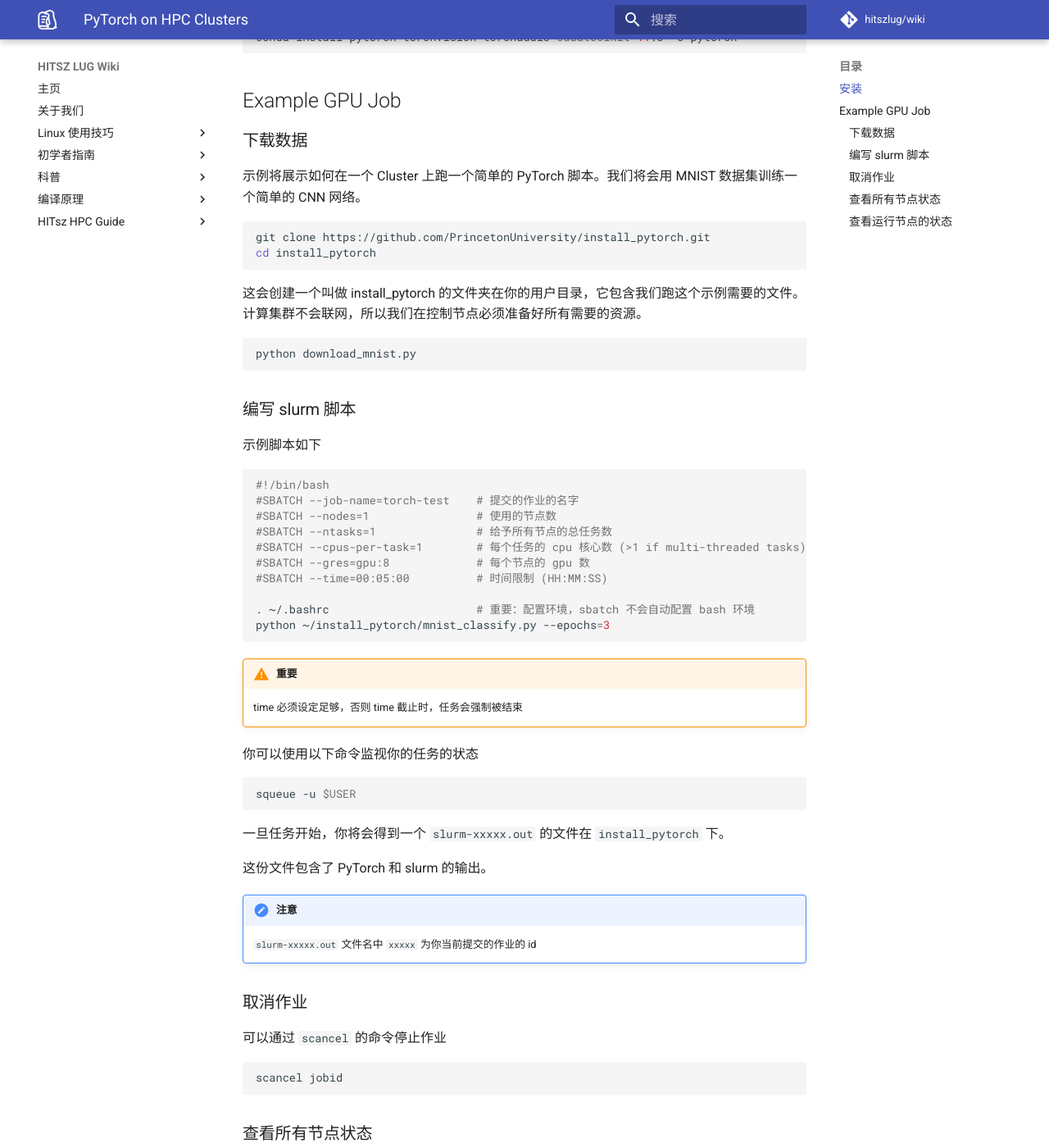
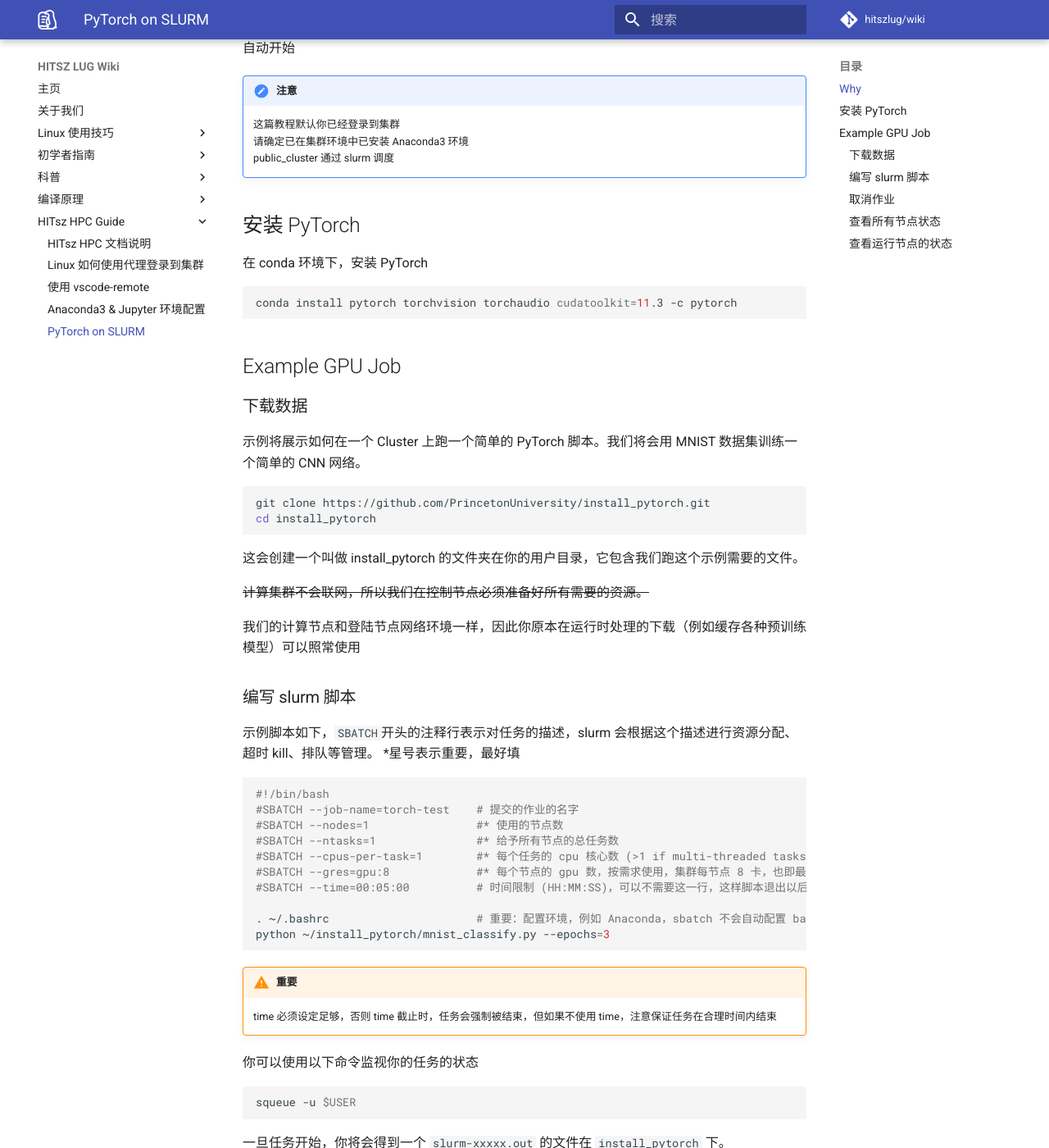
Before and after one commit to hitszosa/wiki, an MkDocs documentation site: the page built from docs/hpc-doc/pytorch.md, in a window 1280 px wide and 1400 px high, scrolled down 461 px. Shown: the whole window at 82% size. Built offline with MkDocs 1.6.1 and Material for MkDocs 9.7.7, drawn with Linux system fonts in a browser that asks for light colours; comment, search, counter and statistics services are not loaded; some of the changed text lies outside the part shown.

Commit message:
feat: add inplace anaconda & fix misinfo

````diff
--- a/docs/hpc-doc/pytorch.md
+++ b/docs/hpc-doc/pytorch.md
@@ -1,8 +1,17 @@
-# PyTorch on HPC Clusters
+# PyTorch on SLURM
+
+本文是在`public_cluster`上通过`SLURM`运行基于 PyTorch 编写的深度学习任务的教程
 
 > 参考来自 [Princeton Research Computing](https://researchcomputing.princeton.edu/support/knowledge-base/pytorch) 的文章
 
-## 安装
+## Why
+
+可能有同学已经发现了，使用开虚拟机的方式使用集群有诸多不便之处，虽然卡资源是独享的随时可以使用，但是有的时候无法分配到资源，这是因为集群资源不多，有的同学申请了虚拟机仅做测试用，并不实际运行任务，但是忘记了退出或者说想过段时间再用，就没有删除，导致资源利用率低。所以我们推荐大家使用`SLURM`在`public_cluster`中运行任务。
+
+这样做有几个好处
+- 无需隔一段时间到控制台打开机器
+- 提高了资源使用效率
+- 提交任务后即使当前没有计算资源，任务也会进入队列`FIFO`执行，能够无需人工操作在当前占用资源的任务结束后自动开始
 
 !!! note "注意"
 
@@ -10,7 +19,7 @@
     请确定已在集群环境中已安装 Anaconda3 环境<br>
     public_cluster 通过 slurm 调度
 
-
+## 安装 PyTorch
 
 在 conda 环境下，安装 PyTorch
 
@@ -31,32 +40,33 @@ git clone https://github.com/PrincetonUniversity/install_pytorch.git
 cd install_pytorch
 ```
 
-这会创建一个叫做 install_pytorch 的文件夹在你的用户目录，它包含我们跑这个示例需要的文件。计算集群不会联网，所以我们在控制节点必须准备好所有需要的资源。
+这会创建一个叫做 install_pytorch 的文件夹在你的用户目录，它包含我们跑这个示例需要的文件。
 
-```shell
-python download_mnist.py
-```
+~~计算集群不会联网，所以我们在控制节点必须准备好所有需要的资源。~~
+
+我们的计算节点和登陆节点网络环境一样，因此你原本在运行时处理的下载（例如缓存各种预训练模型）可以照常使用
 
 ### 编写 slurm 脚本
 
-示例脚本如下
+示例脚本如下，`SBATCH`开头的注释行表示对任务的描述，slurm 会根据这个描述进行资源分配、超时 kill、排队等管理。
+*星号表示重要，最好填
 
 ```shell
 #!/bin/bash
 #SBATCH --job-name=torch-test    # 提交的作业的名字
-#SBATCH --nodes=1                # 使用的节点数
-#SBATCH --ntasks=1               # 给予所有节点的总任务数
-#SBATCH --cpus-per-task=1        # 每个任务的 cpu 核心数 (>1 if multi-threaded tasks)
-#SBATCH --gres=gpu:8             # 每个节点的 gpu 数
-#SBATCH --time=00:05:00          # 时间限制 (HH:MM:SS)
+#SBATCH --nodes=1                #* 使用的节点数
+#SBATCH --ntasks=1               #* 给予所有节点的总任务数
+#SBATCH --cpus-per-task=1        #* 每个任务的 cpu 核心数 (>1 if multi-threaded tasks)，不填写默认 1，最好使用合适的值，例如 8
+#SBATCH --gres=gpu:8             #* 每个节点的 gpu 数，按需求使用，集群每节点 8 卡，也即最多可以分配 8 卡，不建议全部占满
+#SBATCH --time=00:05:00          # 时间限制 (HH:MM:SS)，可以不需要这一行，这样脚本退出以后任务自动结束
 
-. ~/.bashrc                      # 重要：配置环境，sbatch 不会自动配置 bash 环境
+. ~/.bashrc                      # 重要：配置环境，例如 Anaconda，sbatch 不会自动配置 bash 环境
 python ~/install_pytorch/mnist_classify.py --epochs=3
 ```
 
 !!! warning "重要"
 
-    time 必须设定足够，否则 time 截止时，任务会强制被结束
+    time 必须设定足够，否则 time 截止时，任务会强制被结束，但如果不使用 time，注意保证任务在合理时间内结束
 
 
 
@@ -75,10 +85,16 @@ squeue -u $USER
     `slurm-xxxxx.out` 文件名中 `xxxxx` 为你当前提交的作业的 id
 
 ### 取消作业
-可以通过 `scancel` 的命令停止作业
+可以通过 `scancel` 的命令停止作业，这个命令向进程发送`SIGTERM`
 
 ```shell
-scancel jobid
+scancel <jobid>
+```
+
+如果你的进程无视`SIGTERM`，你可以使用`skill`向进程发送`SIGKILL`强制结束
+
+```shell
+skill -9 <jobid>
 ```
 
 ### 查看所有节点状态
--- a/mkdocs.yml
+++ b/mkdocs.yml
@@ -56,7 +56,7 @@ nav:
       - Linux 如何使用代理登录到集群: hpc-doc/login.md
       - 使用 vscode-remote: hpc-doc/vscode-remote.md
       - Anaconda3 & Jupyter 环境配置: hpc-doc/anaconda.md
-      # - PyTorch on HPC Clusters: hpc-doc/pytorch.md
+      - PyTorch on SLURM: hpc-doc/pytorch.md
 
 plugins:
   - search:
````
Also changed, not shown: docs/hpc-doc/anaconda.md (+38 -2 lines).
